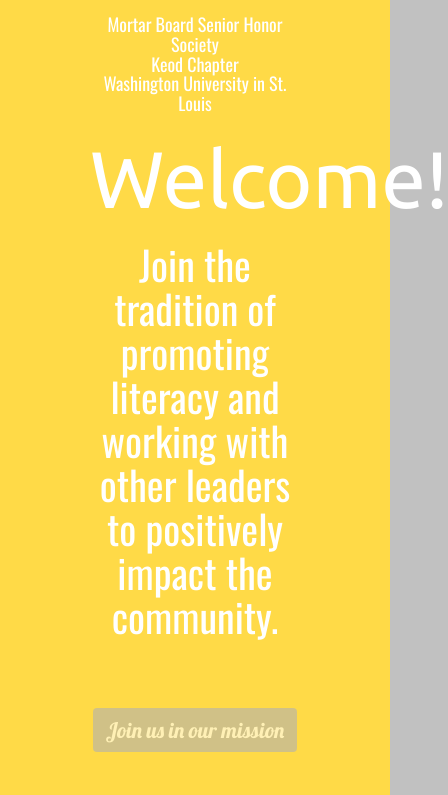
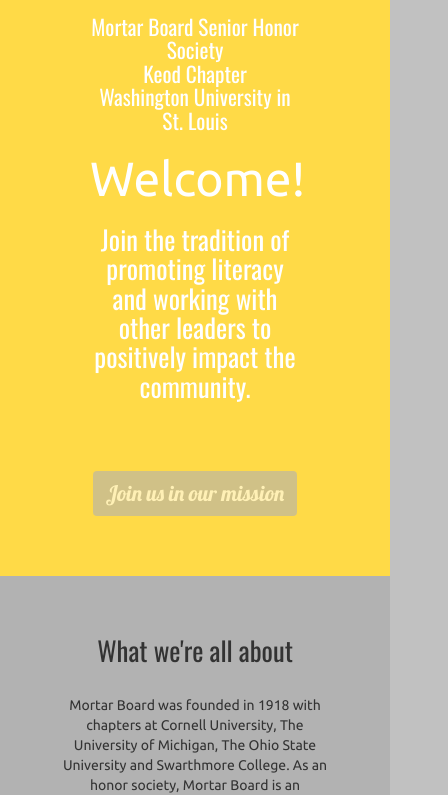
Before and after one commit to britted/Project2, a plain HTML site: page index.html in a window 390 px wide. Shown: the part 55-850 px from the top of the page, 448 px wide, since content can reach past the window. Drawn offline with nearby package versions, Linux system fonts and the light colour scheme.

Commit message:
edited
changed responsiveness of font size in smaller viewports

```diff
--- a/css/custom.css
+++ b/css/custom.css
@@ -162,6 +162,19 @@
 .info .h1,h1{
 	font-size: 60pt;
 }
+@media (max-width: 768px){
+.info .h1,h1{
+	font-size: 36pt;
+}
+#index .h3, h3, #app .h2 ,h2{
+	font-size: 20pt;
+}
+
+#index .h4,h4{
+	font-size: 16pt;
+}
+}
+
 
 #thanks-head{
 	font-family: 'Oswald', sans-serif;
```
